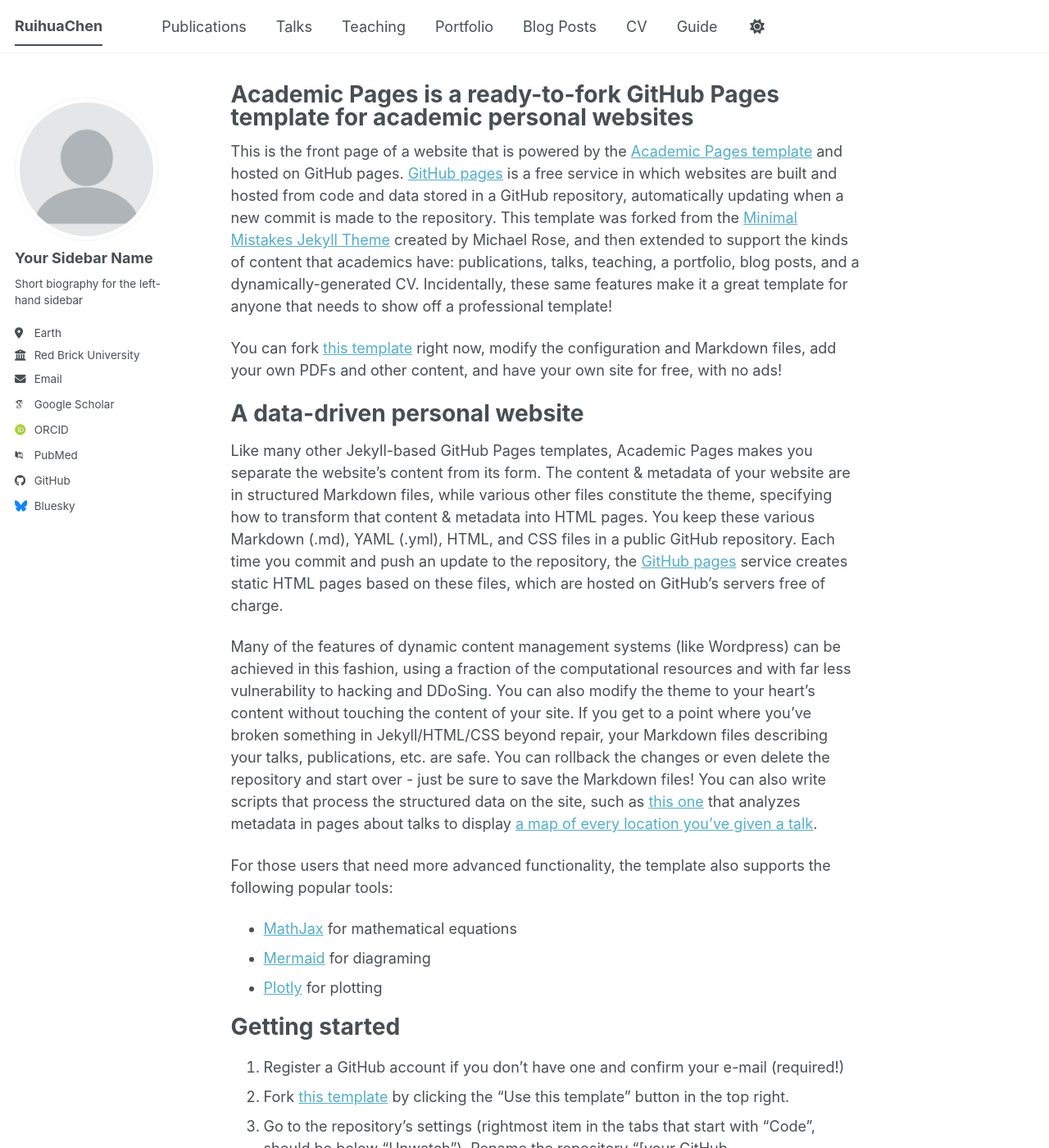
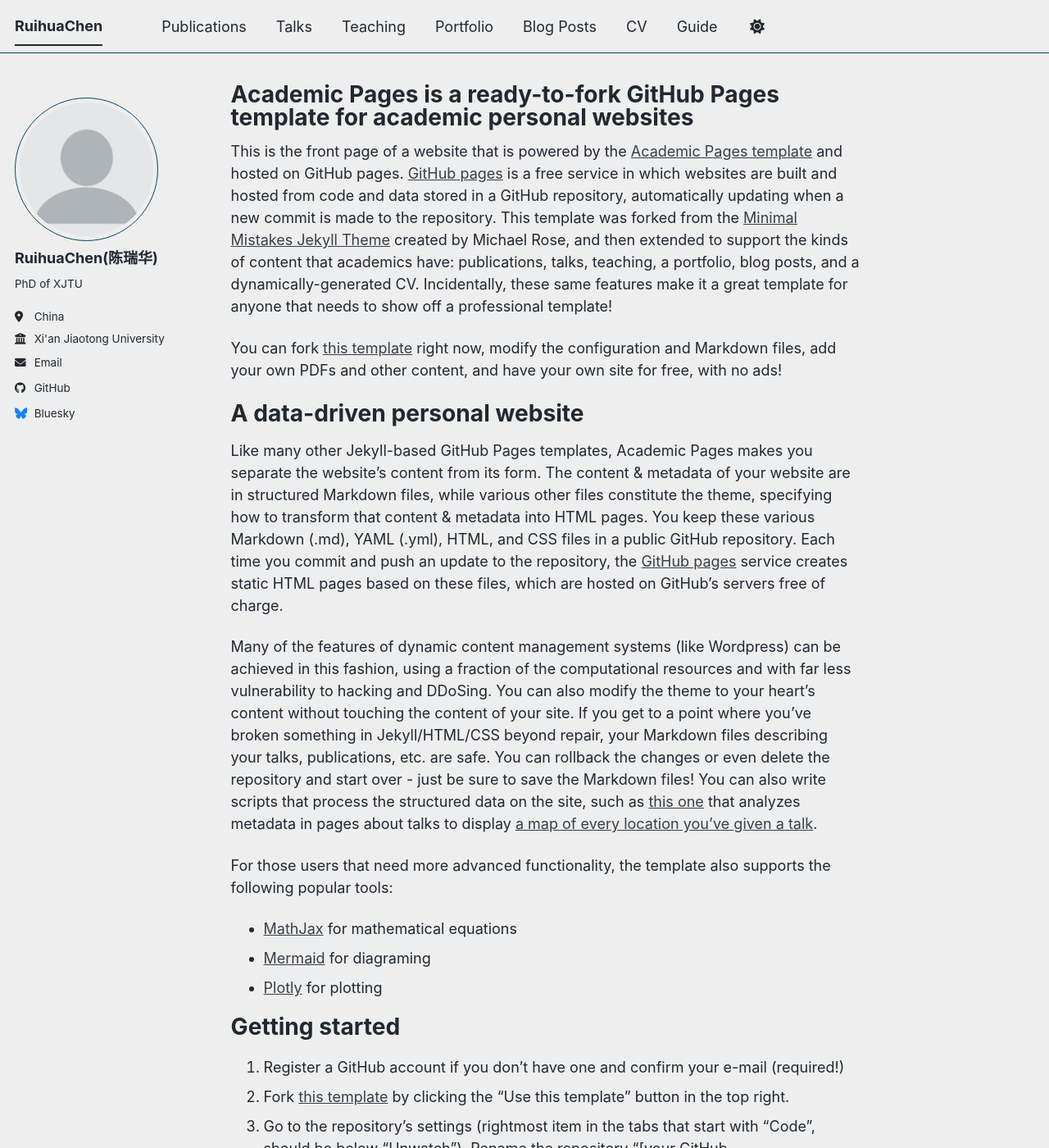
Before and after one commit to Ruihua-Chen/ruihua-chen.github.io, a Jekyll site: the page built from _pages/about.md, in a window 1280 px wide and 1400 px high. Shown: the whole window at 82% size. Built offline with Jekyll 4.4.1, drawn with Linux system fonts in a browser that asks for light colours; some web fonts are replaced; a script bundle is joined from its source files by our own code; library files that are not in the unit come from our copies.

Commit message:
Update personal information in _config.yml

```diff
--- a/_config.yml
+++ b/_config.yml
@@ -8,15 +8,15 @@
 
 # Basic Site Settings
 locale                   : "en-China"
-site_theme               : "default" # The available themes options are "default", "air", "sunrise", "mint", "dirt" and "contrast"
+site_theme               : "air" # The available themes options are "default", "air", "sunrise", "mint", "dirt" and "contrast"
 title                    : "RuihuaChen"
 title_separator          : "-"
 name                     : &name "RuihuaChen"
-description              : &description "Your Name's academic portfolio"   # Update this with a general description of your site, this is the default if not overridden by a page
+description              : &description "RuihuaChen's academic portfolio"   # Update this with a general description of your site, this is the default if not overridden by a page
 url                      : https://ruihua-chen.github.io # The base hostname & protocol for your site e.g. "https://[your GitHub username].github.io",
                                                            # or if you already have some other page hosted on Github then use "https://[your GitHub username].github.io/[Your Repo Name]"
 baseurl                  : "" # the subpath of your site, e.g. "/blog"
-repository               : "academicpages/academicpages.github.io"
+repository               : "ruihua-chen/ruihua-chen.github.io"
 
 # Site Author - The following control what appear as part of the author content on the side bar.
 #               If a field is blank the icon and link will not appear, otherwise it will be shown.
@@ -24,24 +24,24 @@
 author:
   # Biographic information
   avatar           : "profile.png"
-  name             : "Your Sidebar Name"
+  name             : "RuihuaChen(陈瑞华)"
   pronouns         : # example: "she/her"
-  bio              : "Short biography for the left-hand sidebar"
-  location         : "Earth"
-  employer         : "Red Brick University"
+  bio              : "PhD of XJTU"
+  location         : "China"
+  employer         : "Xi'an Jiaotong University"
   uri              : # URL
-  email            : "none@example.org"
+  email            : "ruihua.chen@stu.xjtu.edu.cn"
 
   # Academic websites
   academia         : # URL
   arxiv            : # URL - Update with the correct link to your profile
-  googlescholar    : "https://scholar.google.com/citations?user=PS_CX0AAAAAJ"
+  googlescholar    : #"https://scholar.google.com/citations?user=PS_CX0AAAAAJ"
   inspire-hep      : # URL
   impactstory      : # URL
-  orcid            : "https://orcid.org/yourorcidurl"
+  orcid            : #"https://orcid.org/yourorcidurl"
   semantic         : # URL
   ssrn             : # URL
-  pubmed           : "https://www.ncbi.nlm.nih.gov/pubmed/?term=john+snow"
+  pubmed           : # "https://www.ncbi.nlm.nih.gov/pubmed/?term=john+snow"
   researchgate     : # URL
   scopus           : # URL
   zotero           : # URL
@@ -51,7 +51,7 @@
   bitbucket        : # Username - Update with your username on the site
   codepen          : # Username
   dribbble         : # Username
-  github           : "academicpages"
+  github           : "ruihua-chen"
   kaggle           : # Username
   stackoverflow    : # User number or user number and name (i.e., use "1" or "1/jeff-atwood")
 
```
